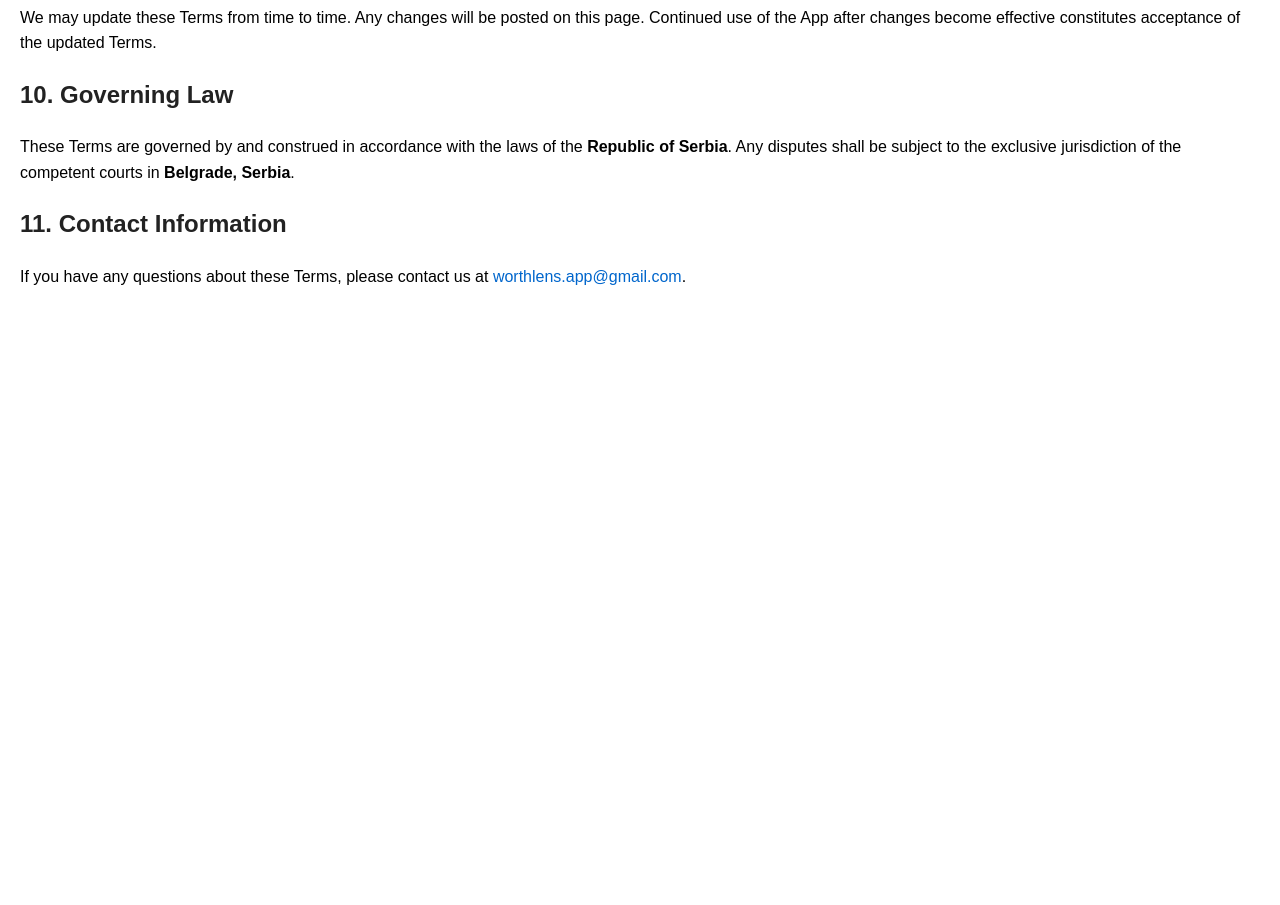
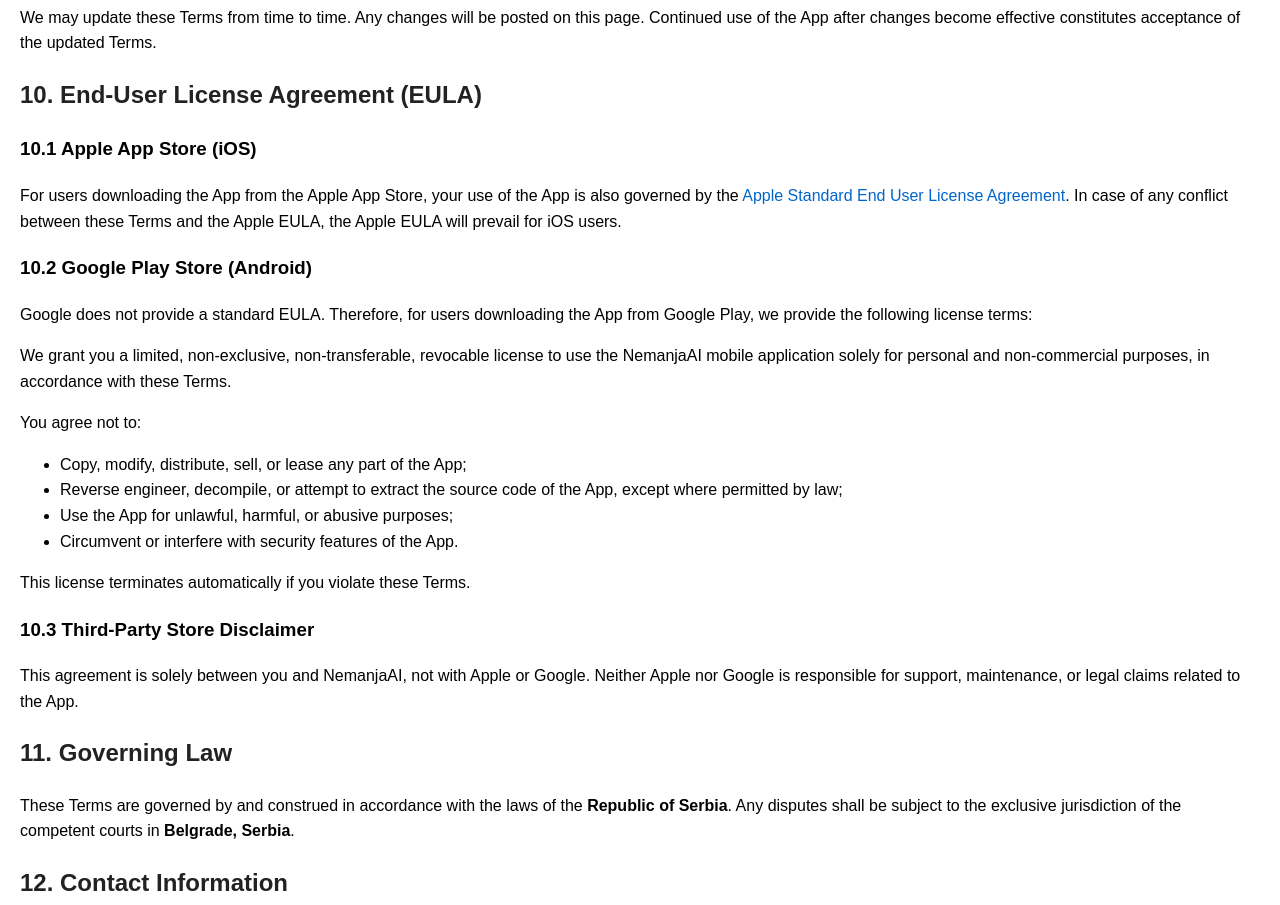
Before and after one commit to bozicdusan/worthlensterms, a plain HTML site: page index.html in a window 1280 px wide. Shown: the part 1740-2645 px from the top of the page. Before the commit the page ends 2049 px from the top, so only its background shows below. Drawn offline with Linux system fonts and the light colour scheme.

Commit message:
Revise EULA section and update governing law heading
Updated the section titles and added End-User License Agreement details for Apple and Google.

```diff
--- a/index.html
+++ b/index.html
@@ -114,13 +114,33 @@
     We may update these Terms from time to time. Any changes will be posted on this page. Continued use of the App after changes become effective constitutes acceptance of the updated Terms.
   </p>
 
-  <h2>10. Governing Law</h2>
+  <h2>10. End-User License Agreement (EULA)</h2>
+  <h3>10.1 Apple App Store (iOS)</h3>
+  <p>For users downloading the App from the Apple App Store, your use of the App is also governed by the <a href="https://www.apple.com/legal/internet-services/itunes/dev/stdeula/">Apple Standard End User License Agreement</a>. In case of any conflict between these Terms and the Apple EULA, the Apple EULA will prevail for iOS users.</p>
+
+  <h3>10.2 Google Play Store (Android)</h3>
+  <p>Google does not provide a standard EULA. Therefore, for users downloading the App from Google Play, we provide the following license terms:</p>
+  <p>We grant you a limited, non-exclusive, non-transferable, revocable license to use the NemanjaAI mobile application solely for personal and non-commercial purposes, in accordance with these Terms.</p>
+  <p>You agree not to:</p>
+  <ul>
+    <li>Copy, modify, distribute, sell, or lease any part of the App;</li>
+    <li>Reverse engineer, decompile, or attempt to extract the source code of the App, except where permitted by law;</li>
+    <li>Use the App for unlawful, harmful, or abusive purposes;</li>
+    <li>Circumvent or interfere with security features of the App.</li>
+  </ul>
+  <p>This license terminates automatically if you violate these Terms.</p>
+
+  <h3>10.3 Third-Party Store Disclaimer</h3>
+  <p>This agreement is solely between you and NemanjaAI, not with Apple or Google. Neither Apple nor Google is responsible for support, maintenance, or legal claims related to the App.</p>
+</div>
+
+  <h2>11. Governing Law</h2>
   <p>
     These Terms are governed by and construed in accordance with the laws of the <strong>Republic of Serbia</strong>.
     Any disputes shall be subject to the exclusive jurisdiction of the competent courts in <strong>Belgrade, Serbia</strong>.
   </p>
 
-  <h2>11. Contact Information</h2>
+  <h2>12. Contact Information</h2>
   <p>
     If you have any questions about these Terms, please contact us at
     <a href="mailto:worthlens.app@gmail.com">worthlens.app@gmail.com</a>.
```
